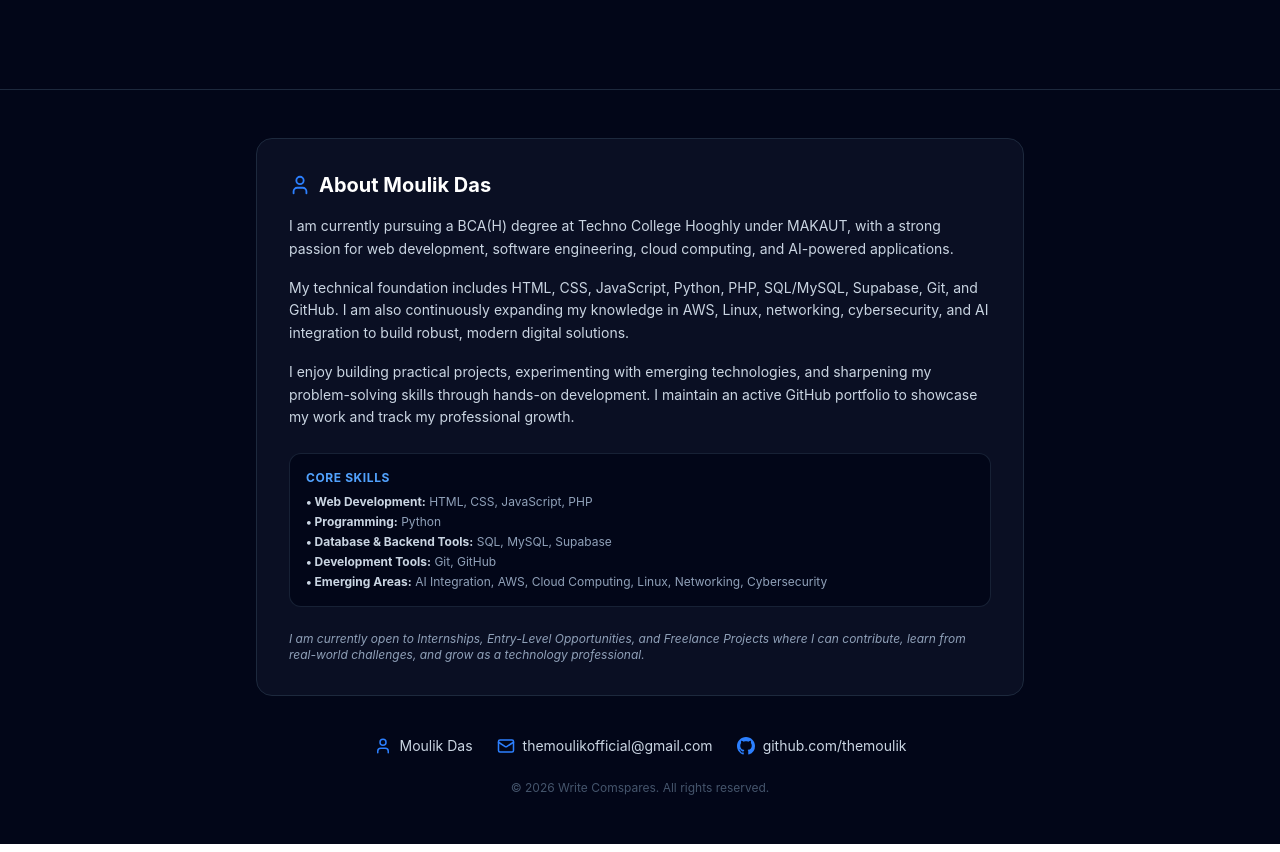
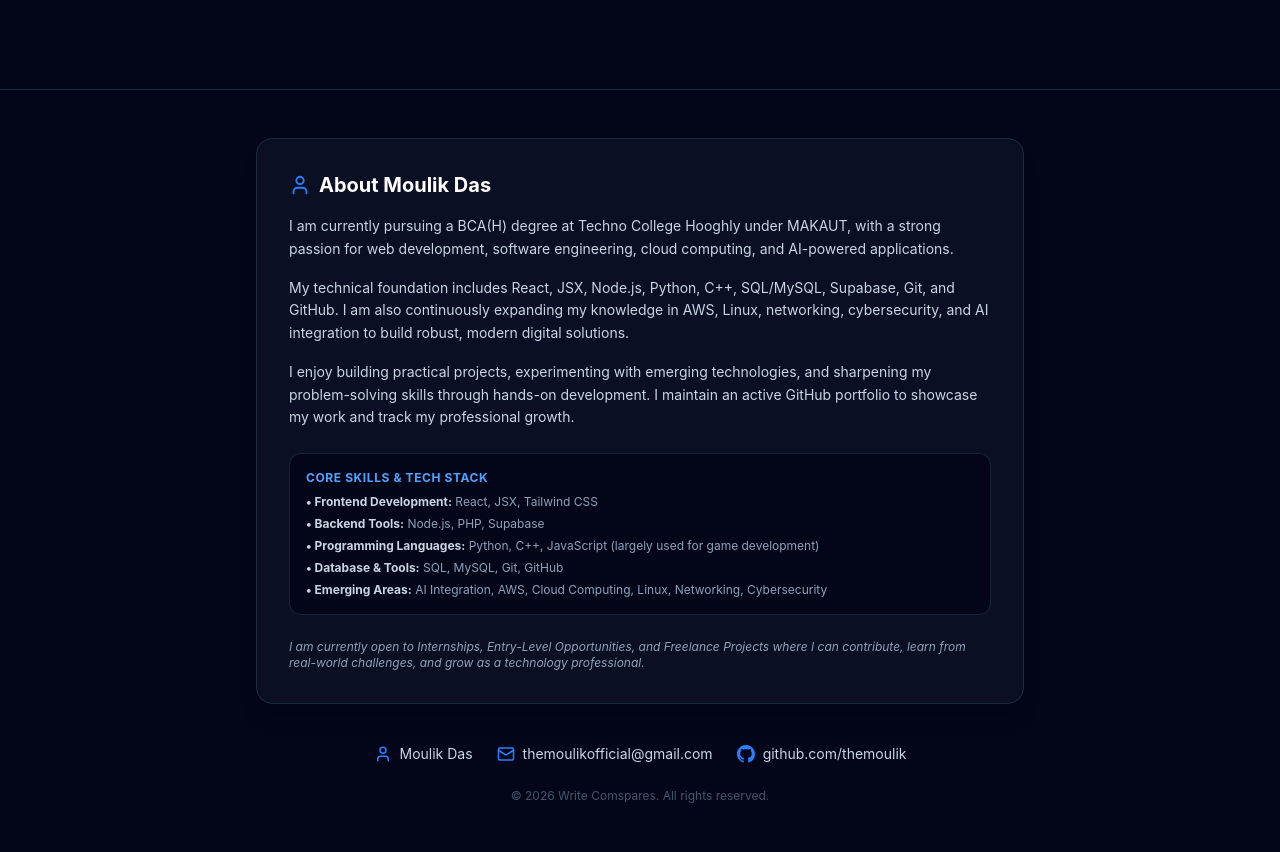
Before and after one commit to themoulik/Write-Comspares, a React app in the folder frontend/: page /support in a window 1280 px wide. Shown: the part 840-1692 px from the top of the page. Built offline with nearby package versions, Linux system fonts and the light colour scheme; the HTML template or start-up script is replaced by a standard one.

Commit message:
Fix AI and About section 2.0

```diff
--- a/frontend/src/components/Footer.jsx
+++ b/frontend/src/components/Footer.jsx
@@ -4,8 +4,8 @@ export default function Footer() {
   return (
     <footer className="bg-slate-950 text-gray-300 py-12 mt-16 border-t border-slate-800">
       <div className="container mx-auto px-4">
-        {/* LinkedIn Profile About Section */}
-        <div className="max-w-3xl mx-auto bg-slate-900/60 border border-slate-800 p-6 md:p-8 rounded-2xl mb-10 text-left">
+        {/* About Section */}
+        <div className="max-w-3xl mx-auto bg-slate-900/60 border border-slate-800 p-6 md:p-8 rounded-2xl mb-10 text-left shadow-xl">
           <h3 className="text-xl font-bold text-white mb-4 flex items-center gap-2">
             <User className="text-blue-500" size={22} /> About Moulik Das
           </h3>
@@ -15,7 +15,7 @@ export default function Footer() {
           </p>
 
           <p className="text-slate-300 text-sm leading-relaxed mb-4">
-            My technical foundation includes HTML, CSS, JavaScript, Python, PHP, SQL/MySQL, Supabase, Git, and GitHub. I am also continuously expanding my knowledge in AWS, Linux, networking, cybersecurity, and AI integration to build robust, modern digital solutions.
+            My technical foundation includes React, JSX, Node.js, Python, C++, SQL/MySQL, Supabase, Git, and GitHub. I am also continuously expanding my knowledge in AWS, Linux, networking, cybersecurity, and AI integration to build robust, modern digital solutions.
           </p>
 
           <p className="text-slate-300 text-sm leading-relaxed mb-6">
@@ -23,12 +23,12 @@ export default function Footer() {
           </p>
 
           <div className="bg-slate-950 p-4 rounded-xl border border-slate-800/80 mb-6">
-            <h4 className="text-xs font-bold text-blue-400 uppercase tracking-wider mb-2">Core Skills</h4>
-            <ul className="text-xs text-slate-400 space-y-1">
-              <li><strong className="text-slate-300">• Web Development:</strong> HTML, CSS, JavaScript, PHP</li>
-              <li><strong className="text-slate-300">• Programming:</strong> Python</li>
-              <li><strong className="text-slate-300">• Database & Backend Tools:</strong> SQL, MySQL, Supabase</li>
-              <li><strong className="text-slate-300">• Development Tools:</strong> Git, GitHub</li>
+            <h4 className="text-xs font-bold text-blue-400 uppercase tracking-wider mb-2">Core Skills & Tech Stack</h4>
+            <ul className="text-xs text-slate-400 space-y-1.5">
+              <li><strong className="text-slate-300">• Frontend Development:</strong> React, JSX, Tailwind CSS</li>
+              <li><strong className="text-slate-300">• Backend Tools:</strong> Node.js, PHP, Supabase</li>
+              <li><strong className="text-slate-300">• Programming Languages:</strong> Python, C++, JavaScript (largely used for game development)</li>
+              <li><strong className="text-slate-300">• Database & Tools:</strong> SQL, MySQL, Git, GitHub</li>
               <li><strong className="text-slate-300">• Emerging Areas:</strong> AI Integration, AWS, Cloud Computing, Linux, Networking, Cybersecurity</li>
             </ul>
           </div>
```
